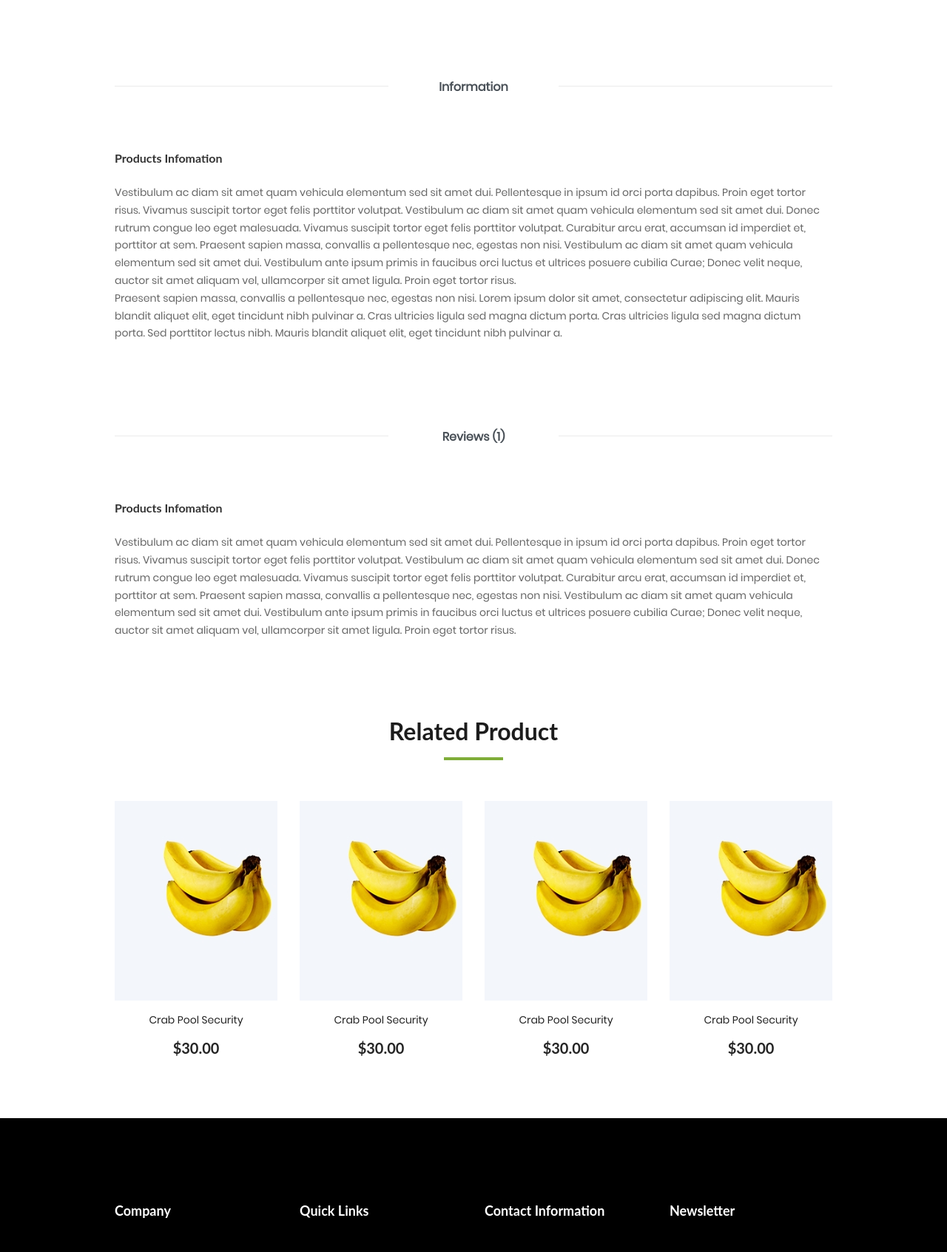
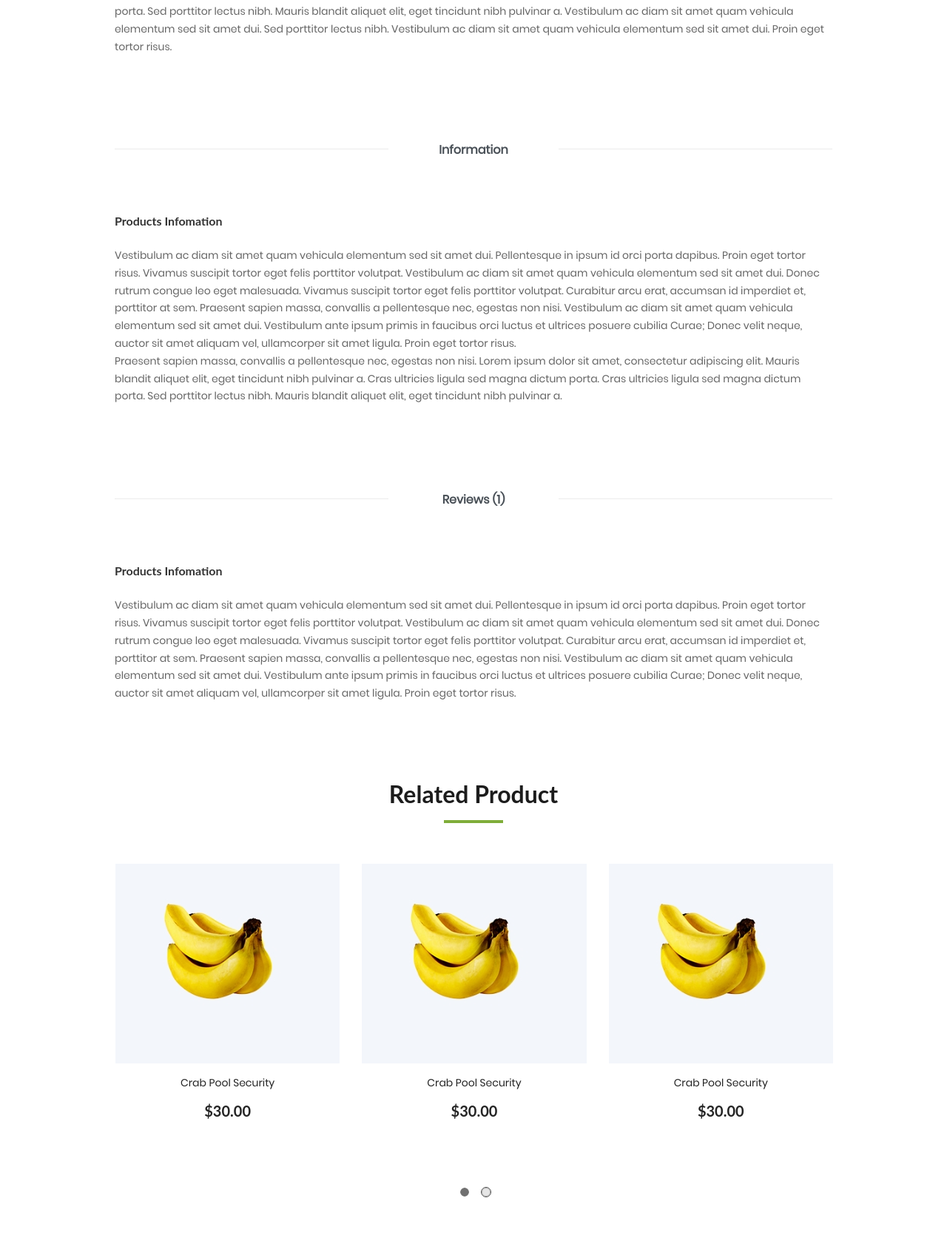
Before and after one commit to abhaydhiman/farm_app, a Flask app: template templates/shop_details.html in a window 1280 px wide. Shown: the part 1145-2838 px from the top of the page at 74% size. Run offline with Flask 2, Linux system fonts and the light colour scheme; the template is opened without the code that fills it, so the values that code supplies are empty; some libraries are stand-ins or nearby versions; some web fonts are replaced.

Commit message:
modified styling

```diff
--- a/templates/shop_details.html
+++ b/templates/shop_details.html
@@ -22,35 +22,51 @@
     <link rel="stylesheet" href="..\static\css\owl.carousel.min.css">
     <link rel="stylesheet" href="..\static\css\flaticon.css">
     <link rel="stylesheet" href="..\static\css\jquery-ui.min.css">
-    <link rel="stylesheet" href="\..\farm_app\pro_farm\static\css\icomoon.css">
+    <link rel="stylesheet" href="..\static\css\icomoon.css">
     <link rel="stylesheet" href="..\static\css\style.css">
 </head>
 
 <body>
+    <!-- navbar started -->
+    <div class="container">
+        <nav class="navbar navbar-expand-lg navbar-dark ftco_navbar bg-dark ftco-navbar-light shop" id="ftco-navbar">
+            <div class="container navbar">
+                <a class="navbar-brand" href="home.html">The<span>F</span>armer</a>
+                <button class="navbar-toggler" type="button" data-toggle="collapse" data-target="#ftco-nav"
+                    aria-controls="ftco-nav" aria-expanded="false" aria-label="Toggle navigation">
+                    <span class="oi oi-menu"></span> Menu
+                </button>
+                <div class="collapse navbar-collapse" id="ftco-nav">
+                    <ul class="navbar-nav ml-auto">
+                        <li class="nav-item active"><a href="index.html" class="nav-link">Home</a></li>
+                        <li class="nav-item"><a href="about.html" class="nav-link">weather</a></li>
+                        <li class="nav-item"><a href="work.html" class="nav-link">Work</a></li>
+                        <li class="nav-item"><a href="blog.html" class="nav-link">Blog</a></li>
+                        <li class="nav-item"><a href="contact.html" class="nav-link">Contact</a></li>
+                    </ul>
+                </div>
+            </div>
+        </nav>
+    </div>
+    <!-- ended navbar -->
+
+
+<!-- ============================================================================================================= -->
+
     <!-- Product Details Section Begin -->
     <section class="product-details spad">
         <div class="container">
             <div class="row">
-                <div class="col-lg-6 col-md-6">
+                <div class="col-lg-6 col-md-6 ftco-animate">
                     <div class="product__details__pic">
                         <div class="product__details__pic__item">
                             <img class="product__details__pic__item--large"
                                 src="../static/images/featured/feature-2.jpg" alt="">
                         </div>
-                        <div class="product__details__pic__slider owl-carousel">
-                            <img data-imgbigurl="../static/images/featured/feature-2.jpg"
-                                src="../static/images/featured/feature-2.jpg" alt="">
-                            <img data-imgbigurl="../static/images/featured/feature-2.jpg"
-                                src="../static/images/featured/feature-2.jpg" alt="">
-                            <img data-imgbigurl="../static/images/featured/feature-2.jpg"
-                                src="../static/images/featured/feature-2.jpg" alt="">
-                            <img data-imgbigurl="../static/images/featured/feature-2.jpg"
-                                src="../static/images/featured/feature-2.jpg" alt="">
-                        </div>
                     </div>
                 </div>
                 <div class="col-lg-6 col-md-6">
-                    <div class="product__details__text">
+                    <div class="product__details__text ftco-animate">
                         <h3>Vetgetable’s Package</h3>
                         <div class="product__details__rating">
                             <i class="fa fa-star"></i>
@@ -72,7 +88,7 @@
                             </div>
                         </div>
                         <a href="#" class="primary-btn">ADD TO CARD</a>
-                        <a href="#" class="heart-icon"><span class="icon_heart_alt"></span></a>
+                        <a href="#" class="heart-icon"><span class="fa fa-heart"></span></a>
                         <ul>
                             <li><b>Availability</b> <span>In Stock</span></li>
                             <li><b>Shipping</b> <span>01 day shipping. <samp>Free pickup today</samp></span></li>
@@ -81,7 +97,7 @@
                     </div>
                 </div>
                 <div class="col-lg-12">
-                    <div class="product__details__tab">
+                    <div class="product__details__tab ftco-animate">
                         <ul class="nav nav-tabs" role="tablist">
                             <li class="nav-item">
                                 <a class="nav-link active" data-toggle="tab" href="#tabs-1" role="tab"
@@ -114,7 +130,7 @@
                             </div>
                         </div>
                     </div> <br>
-                    <div class="product__details__tab">
+                    <div class="product__details__tab ftco-animate">
                         <ul class="nav nav-tabs" role="tablist">
                             <li class="nav-item">
                                 <a class="nav-link active" data-toggle="tab" href="#tabs-2" role="tab"
@@ -145,7 +161,7 @@
                             </div>
                         </div>
                     </div> <br>
-                    <div class="product__details__tab">
+                    <div class="product__details__tab ftco-animate">
                         <ul class="nav nav-tabs" role="tablist">
                             <li class="nav-item">
                                 <a class="nav-link active" data-toggle="tab" href="#tabs-3" role="tab" aria-selected="true">Reviews <span>(1)</span></a>
@@ -181,15 +197,102 @@
     <!-- Related Product Section Begin -->
     <section class="related-product">
         <div class="container">
-            <div class="row">
-                <div class="col-lg-12">
+            <div class="row ftco-animate">
+                <div class="col-lg-12 col-sm-10">
                     <div class="section-title related__product__title">
                         <h2>Related Product</h2>
                     </div>
                 </div>
             </div>
             <div class="row">
-                <div class="col-lg-3 col-md-4 col-sm-6">
+                <div class="col-lg-12 col-sm-10">
+                    <div class="product__discount ftco-animate">
+                        <div class="row">
+                            <div class="product__discount__slider owl-carousel">
+                                <div class="col-lg-4">
+                                    <div class="product__discount__item">
+                                        <div class="product__discount__item__pic set-bg"
+                                            data-setbg="../static/images/featured/feature-2.jpg">
+                                            <ul class="product__item__pic__hover">
+                                                <li><a href="#"><i class="fa fa-heart"></i></a></li>
+                                                <li><a href="#"><i class="fa fa-retweet"></i></a></li>
+                                                <li><a href="#"><i class="fa fa-shopping-cart"></i></a></li>
+                                            </ul>
+                                        </div>
+                                        <div class="product__item__text">
+                                            <h6><a href="#">Crab Pool Security</a></h6>
+                                            <h5>$30.00</h5>
+                                        </div>
+                                    </div>
+                                </div>
+                                <div class="col-lg-4">
+                                    <div class="product__discount__item">
+                                        <div class="product__discount__item__pic set-bg"
+                                            data-setbg="../static/images/featured/feature-2.jpg">
+                                            <ul class="product__item__pic__hover">
+                                                <li><a href="#"><i class="fa fa-heart"></i></a></li>
+                                                <li><a href="#"><i class="fa fa-retweet"></i></a></li>
+                                                <li><a href="#"><i class="fa fa-shopping-cart"></i></a></li>
+                                            </ul>
+                                        </div>
+                                        <div class="product__item__text">
+                                            <h6><a href="#">Crab Pool Security</a></h6>
+                                            <h5>$30.00</h5>
+                                        </div>
+                                    </div>
+                                </div>
+                                <div class="col-lg-4">
+                                    <div class="product__discount__item">
+                                        <div class="product__discount__item__pic set-bg"
+                                            data-setbg="../static/images/featured/feature-2.jpg">
+
+                                            <ul class="product__item__pic__hover">
+                                                <li><a href="#"><i class="fa fa-heart"></i></a></li>
+                                                <li><a href="#"><i class="fa fa-retweet"></i></a></li>
+                                                <li><a href="#"><i class="fa fa-shopping-cart"></i></a></li>
+                                            </ul>
+                                        </div>
+                                        <div class="product__item__text">
+                                            <h6><a href="#">Crab Pool Security</a></h6>
+                                            <h5>$30.00</h5>
+                                        </div>
+                                    </div>
+                                </div>
+                                <div class="col-lg-4">
+                                    <div class="product__discount__item">
+                                        <div class="product__discount__item__pic set-bg"
+                                            data-setbg="../static/images/featured/feature-2.jpg">
+
+                                            <ul class="product__item__pic__hover">
+                                                <li><a href="#"><i class="fa fa-heart"></i></a></li>
+                                                <li><a href="#"><i class="fa fa-retweet"></i></a></li>
+                                                <li><a href="#"><i class="fa fa-shopping-cart"></i></a></li>
+                                            </ul>
+                                        </div>
+                                        <div class="product__item__text">
+                                            <h6><a href="#">Crab Pool Security</a></h6>
+                                            <h5>$30.00</h5>
+                                        </div>
+                                    </div>
+                                </div>
+                                <div class="col-lg-4">
+                                    <div class="product__discount__item">
+                                        <div class="product__discount__item__pic set-bg"
+                                            data-setbg="../static/images/featured/feature-2.jpg">
+
+                                            <ul class="product__item__pic__hover">
+                                                <li><a href="#"><i class="fa fa-heart"></i></a></li>
+                                                <li><a href="#"><i class="fa fa-retweet"></i></a></li>
+                                                <li><a href="#"><i class="fa fa-shopping-cart"></i></a></li>
+                                            </ul>
+                                        </div>
+                                        <div class="product__item__text">
+                                            <h6><a href="#">Crab Pool Security</a></h6>
+                                            <h5>$30.00</h5>
+                                        </div>
+                                    </div>
+                                </div>
+                                <div class="col-lg-4">
                                     <div class="product__item">
                                         <div class="product__item__pic set-bg" data-setbg="../static/images/featured/feature-2.jpg">
                                             <ul class="product__item__pic__hover">
@@ -204,48 +307,7 @@
                                         </div>
                                     </div>
                                 </div>
-                <div class="col-lg-3 col-md-4 col-sm-6">
-                    <div class="product__item">
-                        <div class="product__item__pic set-bg" data-setbg="../static/images/featured/feature-2.jpg">
-                            <ul class="product__item__pic__hover">
-                                <li><a href="#"><i class="fa fa-heart"></i></a></li>
-                                <li><a href="#"><i class="fa fa-retweet"></i></a></li>
-                                <li><a href="#"><i class="fa fa-shopping-cart"></i></a></li>
-                            </ul>
                             </div>
-                        <div class="product__item__text">
-                            <h6><a href="#">Crab Pool Security</a></h6>
-                            <h5>$30.00</h5>
-                        </div>
-                    </div>
-                </div>
-                <div class="col-lg-3 col-md-4 col-sm-6">
-                    <div class="product__item">
-                        <div class="product__item__pic set-bg" data-setbg="../static/images/featured/feature-2.jpg">
-                            <ul class="product__item__pic__hover">
-                                <li><a href="#"><i class="fa fa-heart"></i></a></li>
-                                <li><a href="#"><i class="fa fa-retweet"></i></a></li>
-                                <li><a href="#"><i class="fa fa-shopping-cart"></i></a></li>
-                            </ul>
-                        </div>
-                        <div class="product__item__text">
-                            <h6><a href="#">Crab Pool Security</a></h6>
-                            <h5>$30.00</h5>
-                        </div>
-                    </div>
-                </div>
-                <div class="col-lg-3 col-md-4 col-sm-6">
-                    <div class="product__item">
-                        <div class="product__item__pic set-bg" data-setbg="../static/images/featured/feature-2.jpg">
-                            <ul class="product__item__pic__hover">
-                                <li><a href="#"><i class="fa fa-heart"></i></a></li>
-                                <li><a href="#"><i class="fa fa-retweet"></i></a></li>
-                                <li><a href="#"><i class="fa fa-shopping-cart"></i></a></li>
-                            </ul>
-                        </div>
-                        <div class="product__item__text">
-                            <h6><a href="#">Crab Pool Security</a></h6>
-                            <h5>$30.00</h5>
                         </div>
                     </div>
                 </div>
```
Lines whose indentation alone changed are shown as unchanged.
